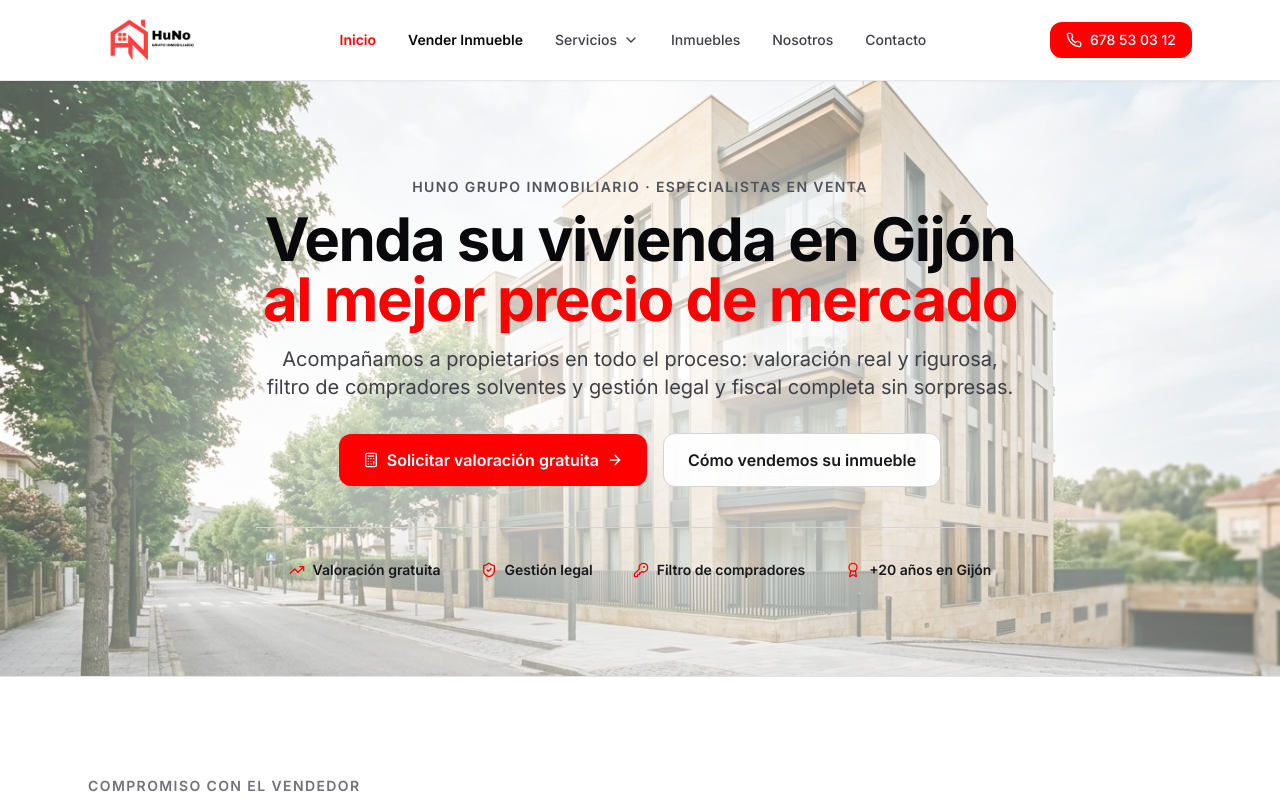
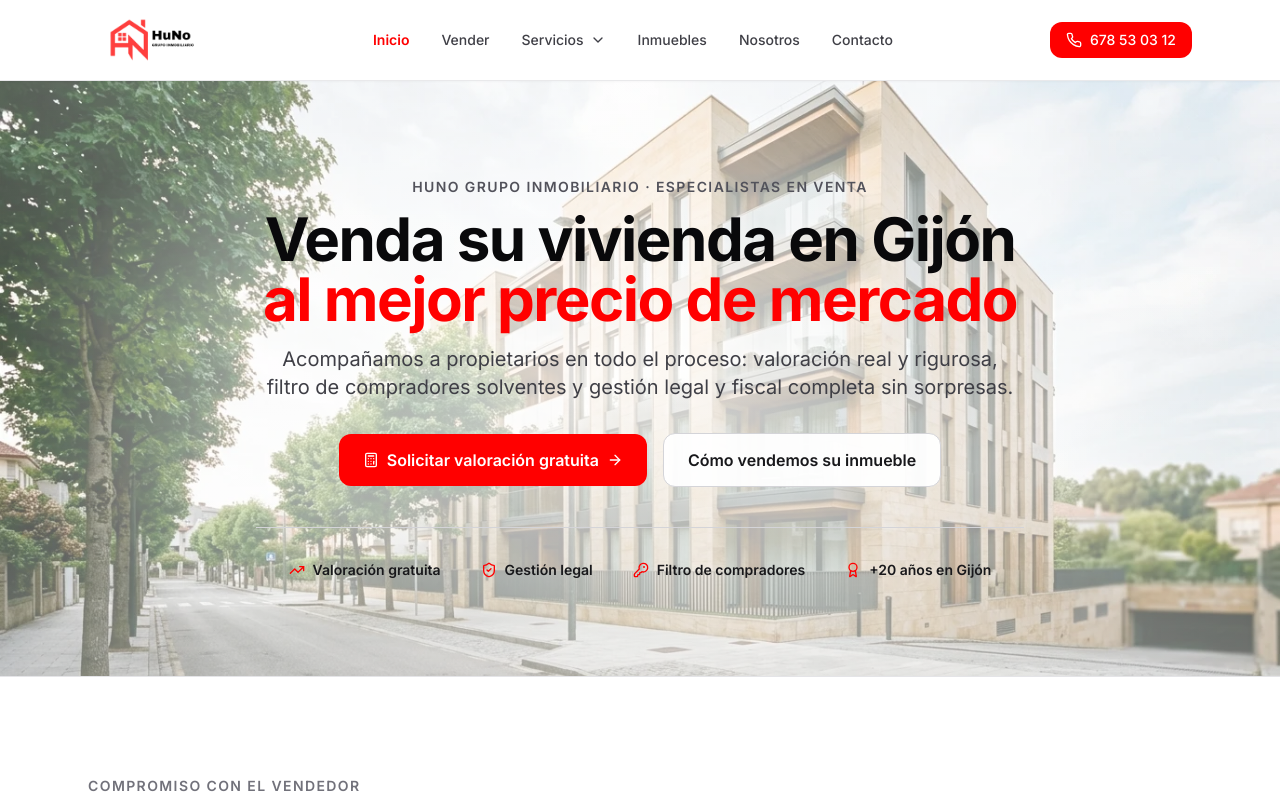
Before and after one commit to victooorltt/huno-grupo-inmobiliario, a Next.js app: page / in a window 1280 px wide. Shown: the top 800 px of the page. Built offline with nearby package versions, Linux system fonts and the light colour scheme.

Commit message:
Simplify navbar link to 'Vender' with standard styling and clean footer link

```diff
--- a/components/Footer.tsx
+++ b/components/Footer.tsx
@@ -74,9 +74,9 @@ export function Footer() {
               <li>
                 <Link
                   href="/vender-piso-gijon/"
-                  className="text-accent font-semibold hover:text-[#d90000] transition-colors duration-150"
+                  className="hover:text-zinc-900 transition-colors duration-150"
                 >
-                  Vender piso en Gijón →
+                  Vender piso en Gijón
                 </Link>
               </li>
               <li>
--- a/components/Navbar.tsx
+++ b/components/Navbar.tsx
@@ -111,13 +111,13 @@ export function Navbar() {
 
             <Link
               href="/vender-piso-gijon/"
-              className={`px-3 py-2 text-sm font-semibold transition-colors duration-150 ${
+              className={`px-3 py-2 text-sm font-medium transition-colors duration-150 ${
                 pathname === '/vender-piso-gijon/' || pathname === '/vender-piso-gijon'
-                  ? 'text-[#FF0000] font-bold'
-                  : 'text-zinc-950 hover:text-[#FF0000]'
+                  ? 'text-[#FF0000] font-semibold'
+                  : 'text-zinc-700 hover:text-zinc-900'
               }`}
             >
-              Vender Inmueble
+              Vender
             </Link>
 
             {/* Servicios Dropdown */}
@@ -254,13 +254,13 @@ export function Navbar() {
           <Link
             href="/vender-piso-gijon/"
             onClick={() => setMobileMenuOpen(false)}
-            className={`block py-2 text-base font-semibold ${
+            className={`block py-2 text-base font-medium ${
               pathname === '/vender-piso-gijon/' || pathname === '/vender-piso-gijon'
-                ? 'text-[#FF0000]'
-                : 'text-zinc-950'
+                ? 'text-[#FF0000] font-semibold'
+                : 'text-zinc-800'
             }`}
           >
-            Vender Inmueble
+            Vender
           </Link>
 
           {/* Mobile Servicios Accordion */}
```
